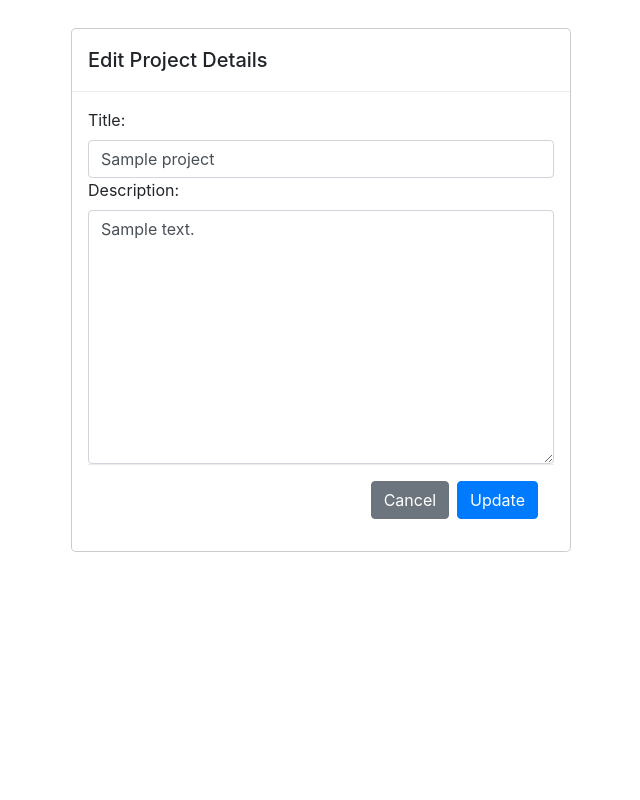
After one commit to skdarekar/projects-portfolio-django, a Django app: page /projects/1/update in a window 1280 px wide. The commit adds this page. Shown: the whole page, without its empty margins (319-959 px from the left). Run offline with Django 4.2, Linux system fonts and the light colour scheme; tables that the repository leaves empty hold one stand-in row (values such as "Sample post"); some libraries are stand-ins or nearby versions.

Commit message:
static assets usage, edit and details project view

```diff
--- a/src/portfolio/settings.py
+++ b/src/portfolio/settings.py
@@ -119,6 +119,10 @@ USE_TZ = True
 
 STATIC_URL = 'static/'
 
+STATICFILES_FINDERS = [
+    'django.contrib.staticfiles.finders.FileSystemFinder',
+    'django.contrib.staticfiles.finders.AppDirectoriesFinder',
+]
 # Default primary key field type
 # https://docs.djangoproject.com/en/4.0/ref/settings/#default-auto-field
 
--- /dev/null
+++ b/src/projects/templates/projects/project_edit.html
@@ -0,0 +1,34 @@
+{% extends 'base.html' %}
+
+{% block navbar %}
+
+{% endblock navbar%}
+{% block content %}
+<!-- <button type="button" class="btn btn-primary" data-toggle="modal" data-target="#addProject">
+    Add New Project
+</button> -->
+<div class="modal show d-block" tabindex="-1" role="dialog" id="addProject" aria-labelledby="exampleModalLabel"
+    aria-hidden="true">
+    <div class="modal-dialog" role="document">
+        <div class="modal-content">
+            <div class="modal-header">
+                <h5 class="modal-title">Edit Project Details</h5>
+            </div>
+            <div class="modal-body">
+                <form method="post" enctype="multipart/form-data">
+                    {% csrf_token %}
+                    {{project_form}}
+                    <!-- <button class="btn btn-primary my-4" type="submit">Submit</button> -->
+                    <div class="modal-footer">
+                        <!-- <a class="btn btn-secondary" href="/projects/list" onclick="">Cancel</a> -->
+                        <button type="button" class="btn btn-secondary"
+                            onClick="javascript:history.go(-1);">Cancel</button>
+                        <button type="submit" class="btn btn-primary">Update</button>
+                    </div>
+                </form>
+
+            </div>
+        </div>
+    </div>
+</div>
+{% endblock %}
--- a/src/projects/templates/projects/project_list.html
+++ b/src/projects/templates/projects/project_list.html
@@ -26,7 +26,10 @@
                         <th>{{project.id}}</th>
                         <td>{{project.title}}</td>
                         <td>{{project.description}}</td>
-                        <td>Edit</td>
+                        <td>
+                            <a href="/projects/{{project.id}}" class="card-link">Details</a>
+                            <a href="/projects/{{project.id}}/update" class="card-link">Edit</a>
+                        </td>
                     </tr>
                     {% endfor %}
                 </tbody>
--- a/src/projects/urls.py
+++ b/src/projects/urls.py
@@ -1,8 +1,14 @@
 from django.urls import path
-from .views import (project_home_view, project_list_view, project_add_view)
+from .views import (project_home_view,
+project_list_view,
+project_add_view,
+project_detail_view,
+project_edit_view)
 
 urlpatterns = [
     path('', project_home_view, name="project-home-view"),
     path('list/', project_list_view, name="project-list-view"),
+    path('<int:project_id>', project_detail_view, name="project-detail-view"),
+    path('<int:project_id>/update', project_edit_view, name="project-update-view"),
     path('add/', project_add_view, name="project-add-view"),
 ]
--- a/src/projects/views.py
+++ b/src/projects/views.py
@@ -1,4 +1,4 @@
-from django.shortcuts import render
+from django.shortcuts import (render, get_object_or_404, HttpResponseRedirect)
 from .models import Project
 from .forms import ProjectForm
 # Create your views here.
@@ -15,6 +15,23 @@ def project_list_view(request):
     }
     return render(request, 'projects/project_list.html', context)
 
+def project_edit_view(request, project_id):
+    projectObj = get_object_or_404(Project, id=project_id);
+    form = ProjectForm(request.POST or None, instance=projectObj);
+    if form.is_valid():
+        form.save();
+        return HttpResponseRedirect("/projects/list")
+    context = {
+        'project_form': form
+    }
+    return render(request, 'projects/project_edit.html', context)
+
+def project_detail_view(request, project_id):
+    projectObj = get_object_or_404(Project, id=project_id);
+    context = {
+        'projectObj': projectObj
+    }
+    return render(request, 'projects/project_detail.html', context)
 
 def project_add_view(request):
     form = ProjectForm(request.POST or None)
--- a/src/templates/navbar.html
+++ b/src/templates/navbar.html
@@ -2,10 +2,10 @@
     <a class="navbar-brand" href="#">Projects Portfolio</a>
     <ul class="nav navbar-nav flex-row ">
         <li class="nav-item">
-            <a class="nav-link" href="/projects">Home</a>
+            <a class="nav-link active" href="/projects">Home</a>
         </li>
         <li class="nav-item">
-            <a class="nav-link" href="/projects/list">Projects</a>
+            <a class="nav-link active" href="/projects/list">Projects</a>
         </li>
     </ul>
 </nav>
```
Also changed, not shown: src/projects/templates/projects/project_detail.html (added, +27 -0 lines), src/projects/static/project/720x320.png (added), src/projects/static/project/img1.jpg (added).
